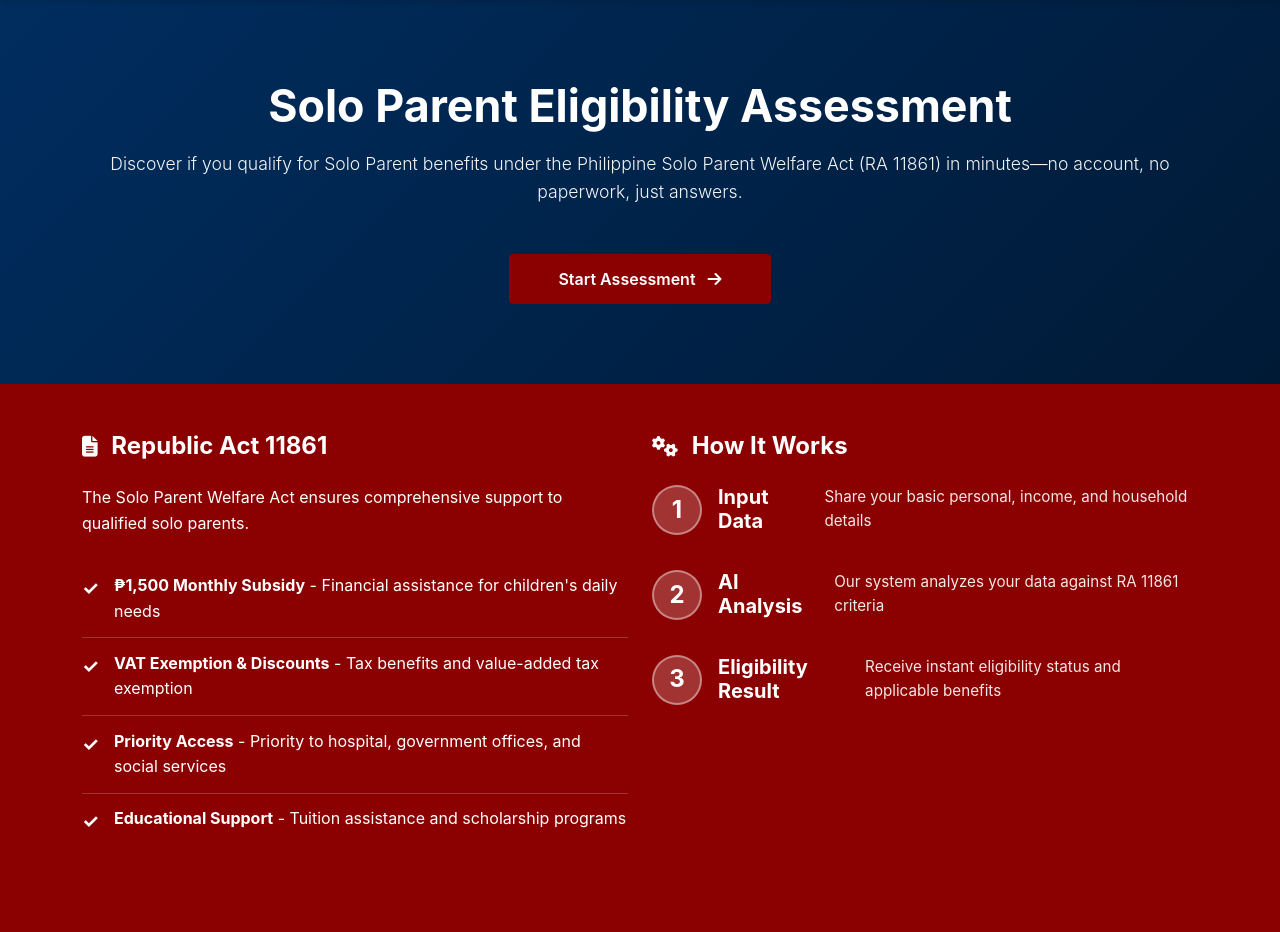
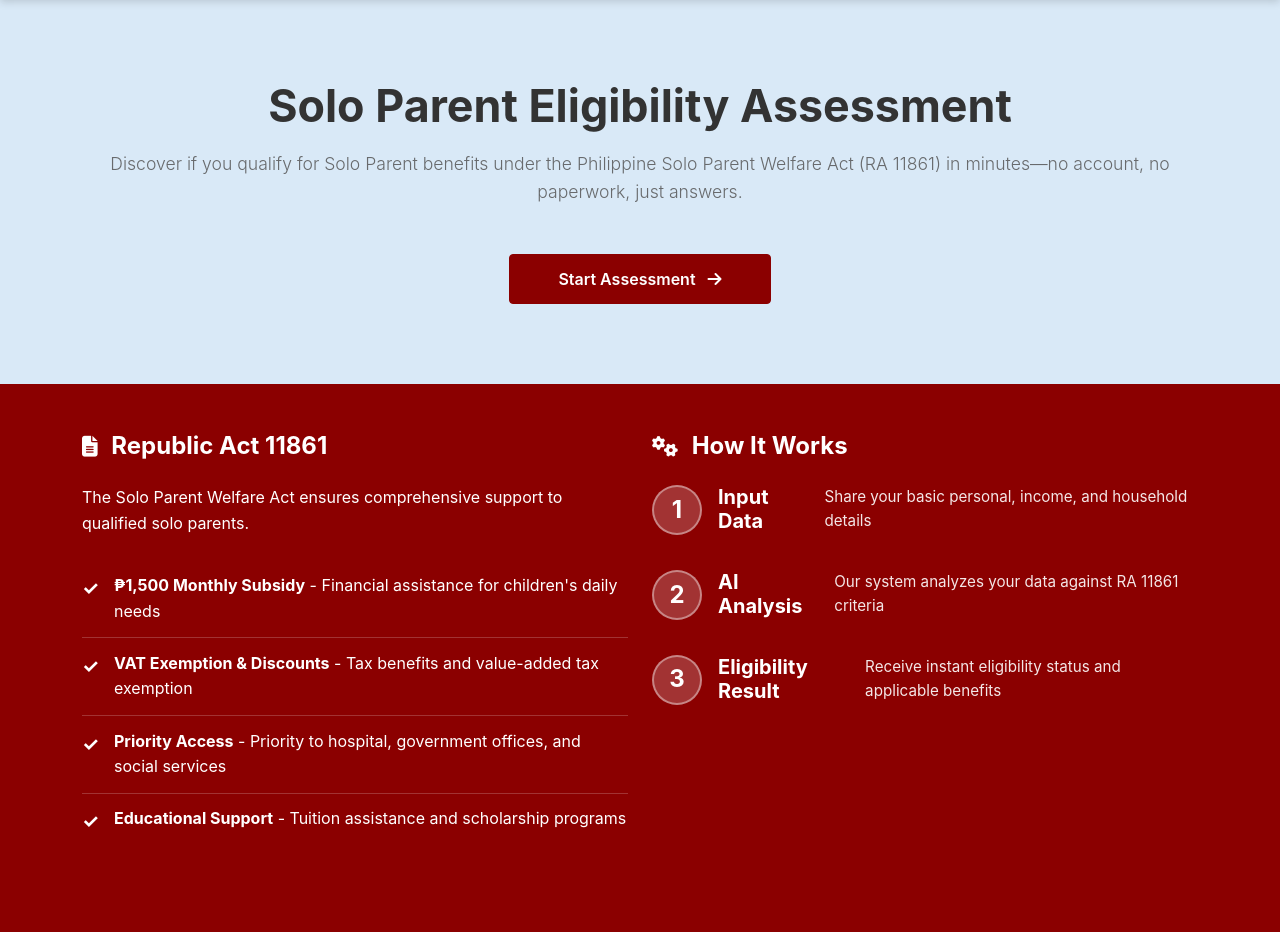
Before and after one commit to maaxzxz/CSB08---SOLO-PARENT, a Flask app: page / in a window 1280 px wide. Shown: the part 93-1025 px from the top of the page. Run offline with Flask 3, Linux system fonts and the light colour scheme.

Commit message:
Change hero section background to light blue

```diff
--- a/static/css/style.css
+++ b/static/css/style.css
@@ -54,8 +54,8 @@ main {
 
 /* ============ Hero Section ============ */
 .hero-section {
-    background: linear-gradient(135deg, var(--primary-color) 0%, var(--primary-dark) 100%);
-    color: white;
+    background-color: #d9e9f7;
+    color: var(--text-color);
     padding: 5rem 0 !important;
 }
 
@@ -63,13 +63,14 @@ main {
     font-size: 2.8rem;
     font-weight: 700;
     margin-bottom: 1rem;
-    color: white;
+    color: var(--text-color);
 }
 
 .hero-section .lead {
     font-size: 1.1rem;
     margin-bottom: 2rem;
-    opacity: 0.95;
+    opacity: 0.85;
+    color: #555;
 }
 
 .btn-danger {
```
